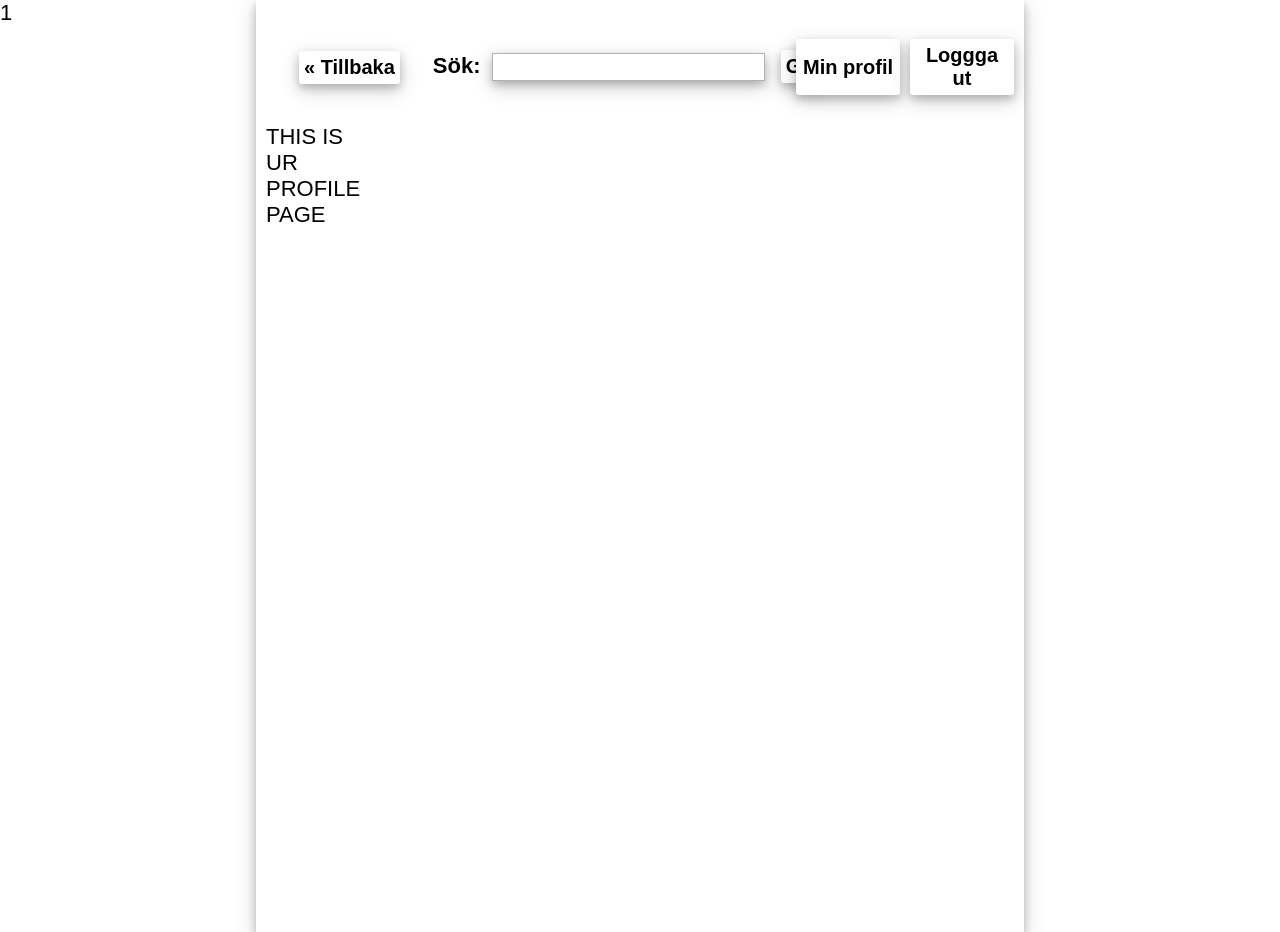
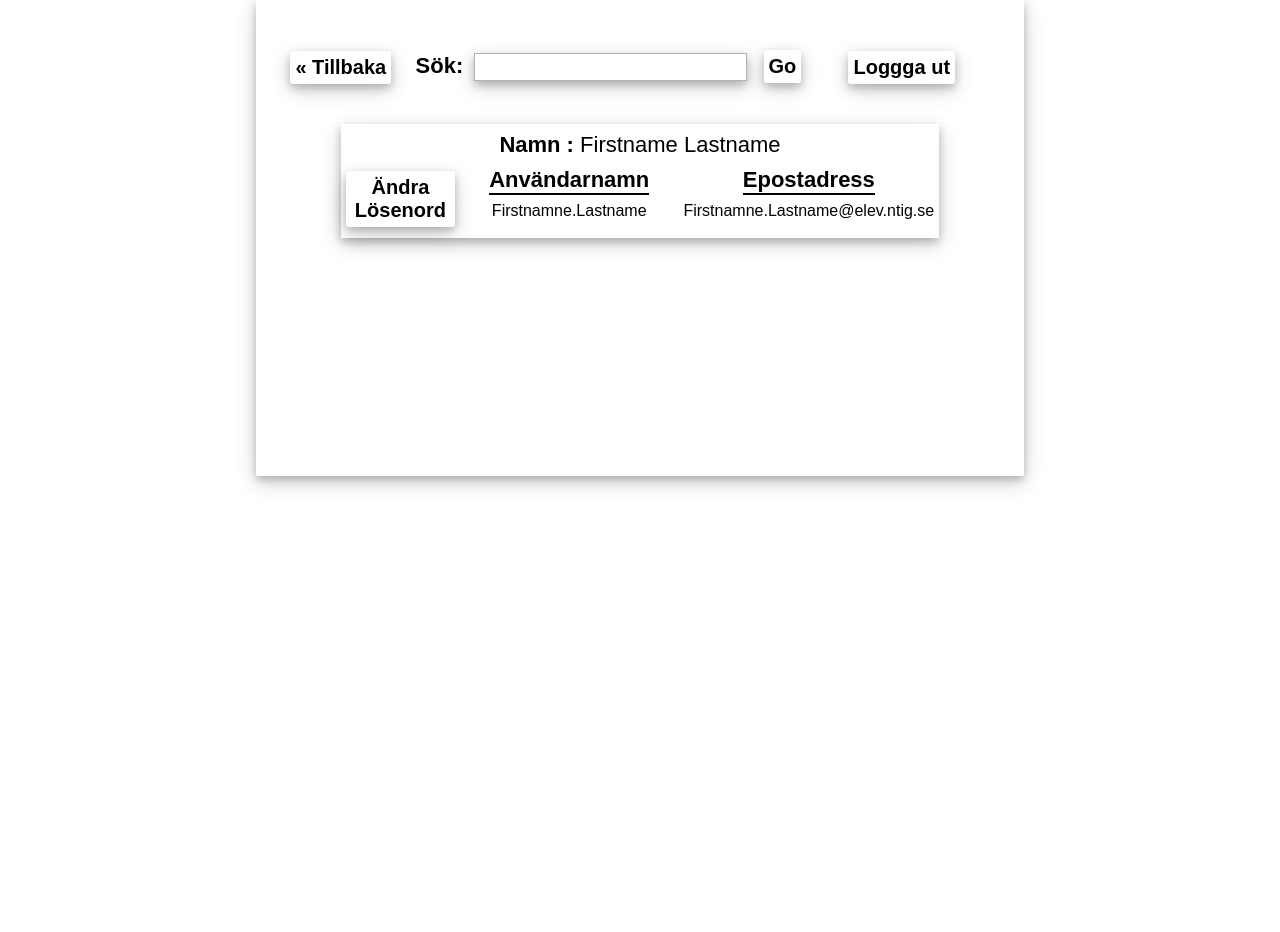
Before and after one commit to lordslomer/Gymnasiearbete, a PHP site: page /profile.php in a window 1280 px wide. After the commit the page ends 489 px from the top, so only its background shows below. Run offline with PHP 8.4, Linux system fonts and the light colour scheme; the visitor is signed in with stand-in values (Sample User, id 1).

Commit message:
Layout for profile page is half done

```diff
--- a/BiblotekSystem/footer.php
+++ b/BiblotekSystem/footer.php
@@ -1,3 +1,18 @@
+<script>
+    function LoginModalDisplay(NumValue) {
+        if (NumValue > 0) {
+            document.getElementsByClassName("Modal")[0].style.display = "grid";
+        } else {
+            document.getElementsByClassName("Modal")[0].style.display = "none";
+        }
+    }
+
+    function SubmitLoginForm() {
+        document.getElementsByClassName("LoginForm")[0].submit();
+    }
+
+</script>
+
 </body>
 
 </html>
--- a/BiblotekSystem/header.php
+++ b/BiblotekSystem/header.php
@@ -1,8 +1,6 @@
 <?php
     session_start();
-    if(isset($_SESSION['Isloggedin'])){
-        echo $_SESSION['Isloggedin'];
-    }
+
     function test_input($data) {
         $data = trim($data);
         $data = stripslashes($data);
--- a/BiblotekSystem/includes/login.inc.php
+++ b/BiblotekSystem/includes/login.inc.php
@@ -2,11 +2,11 @@
     if ($_SERVER["REQUEST_METHOD"] == "POST"){
         session_start();
         $_SESSION['Isloggedin'] = 'true';
-        header('location: ../profile.php?');
+        echo '<script>history.back(-1)</script>';
         exit;
     }
     else{
-        header('location: ../index.php?Dont do that.....');
+        header('location: ../index.php?');
         exit;
     }
 ?>
--- a/BiblotekSystem/includes/logout.inc.php
+++ b/BiblotekSystem/includes/logout.inc.php
@@ -4,7 +4,9 @@ if(isset($_GET['logginout'])){
     session_unset();
     session_destroy();
     echo '<script>history.back(-1)</script>';
+    exit;
 }
 else {
     header("Location: ../index.php?tryed loggin out without the button");
+    exit;
 }
--- a/BiblotekSystem/profile.php
+++ b/BiblotekSystem/profile.php
@@ -6,12 +6,12 @@
     }
 ?>
 
-<div id="Container">
+<div id="Container" style="grid-template-rows: repeat(4, 1fr);">
+
     <button class="Buttons" style="grid-column: 1/3; grid-row: 1/2; justify-self: center;
     align-self: center; text-decoration: none;" onclick="history.back(-1)">&laquo; Tillbaka</button>
 
     <div class="SubSearchBox">
-
         <form action="index.php" method="get">
             <span>Sök:</span>
             <input autocomplete="off" name="Searched" type="search" size="40">
@@ -20,16 +20,34 @@
     </div>
 
 
-
     <div class="LoginBox">
-        <div>
-            <button class="Buttons" onclick="location.replace('profile.php')">Min profil</button>
-            <a href="includes/logout.inc.php?logginout"><button class="Buttons">Loggga ut</button></a>
+        <div style="grid-template-columns: 1fr;">
+            <button onclick="LoginModalDisplay(1)" class="Buttons">Loggga ut</button>
         </div>
     </div>
-    <div>
-        THIS IS UR PROFILE PAGE
+
+    <div class="Modal" style="background-color: rgba(0, 0, 0, 0.4); grid-template-rows: repeat(3,1fr);">
+        <span style="grid-area: 2/2/3/3; align-self: start; justify-self: end; margin-right: 13%;
+    margin-top: 5%;" class="CloseModalX" onclick="LoginModalDisplay(0)">&times;</span>
+        <div class="ModalContent" style="grid-area: 2/2/3/3; grid-template: repeat(2, 1fr) / repeat(2, 1fr); grid-gap:0px; grid-column-gap: 50px; grid-row-gap: 20px; justify-self: center; align-self: center; padding: 20px;">
+            <span style="grid-area: 1/1/2/3; justify-self:center; align-self: end;">Är du säker du vill logga ut ?</span>
+            <button style="grid-area: 2/2/3/3; justify-self:start; align-self: start;" class="Buttons" onclick="LoginModalDisplay(0)">Avbryt</button>
+            <a href="includes/logout.inc.php?logginout" style="grid-area: 2/1/3/2; justify-self:end; align-self: start;"><button type="submit" class="Buttons">Logga ut</button></a>
+        </div>
     </div>
+
+    <!-- Info div för den inloggade konto -->
+    <div class="SearchedResults" style="grid-row: 2/3; border:none; padding:0px; grid-gap:0px;">
+        <div class="aResult" style=" grid-template: repeat(3,1fr)/ 1fr 2fr 2fr; border:none; width: 100%; height:100%; box-shadow: 0 4px 8px 0 rgba(0, 0, 0, 0.2), 0 6px 20px 0 rgba(0, 0, 0, 0.19); ">
+            <p style="font-size: 22px; grid-area: 1/1/2/4; justify-self: center; align-self: center;"><span>Namn : </span>Firstname Lastname</p>
+            <span style="justify-self: center; align-self: center; grid-area: 2/2/3/3; font-size:22px; border-bottom: 2px solid black;">Användarnamn</span>
+            <p style="justify-self: center; align-self: start; grid-area: 3/2/4/3;">Firstnamne.Lastname</p>
+            <span style="justify-self: center; align-self: center; grid-area: 2/3/3/4; font-size:22px; border-bottom: 2px solid black;">Epostadress</span>
+            <p style="justify-self: center; align-self: start; grid-area: 3/3/4/4;">Firstnamne.Lastname@elev.ntig.se</p>
+            <button class="Buttons" style="grid-area: 2/1/4/2; justify-self: center; align-self: center;">Ändra Lösenord</button>
+        </div>
+    </div>
+
 </div>
 <?php
     require 'footer.php';
```
Also changed, not shown: BiblotekSystem/index.php (+15 -17 lines).
